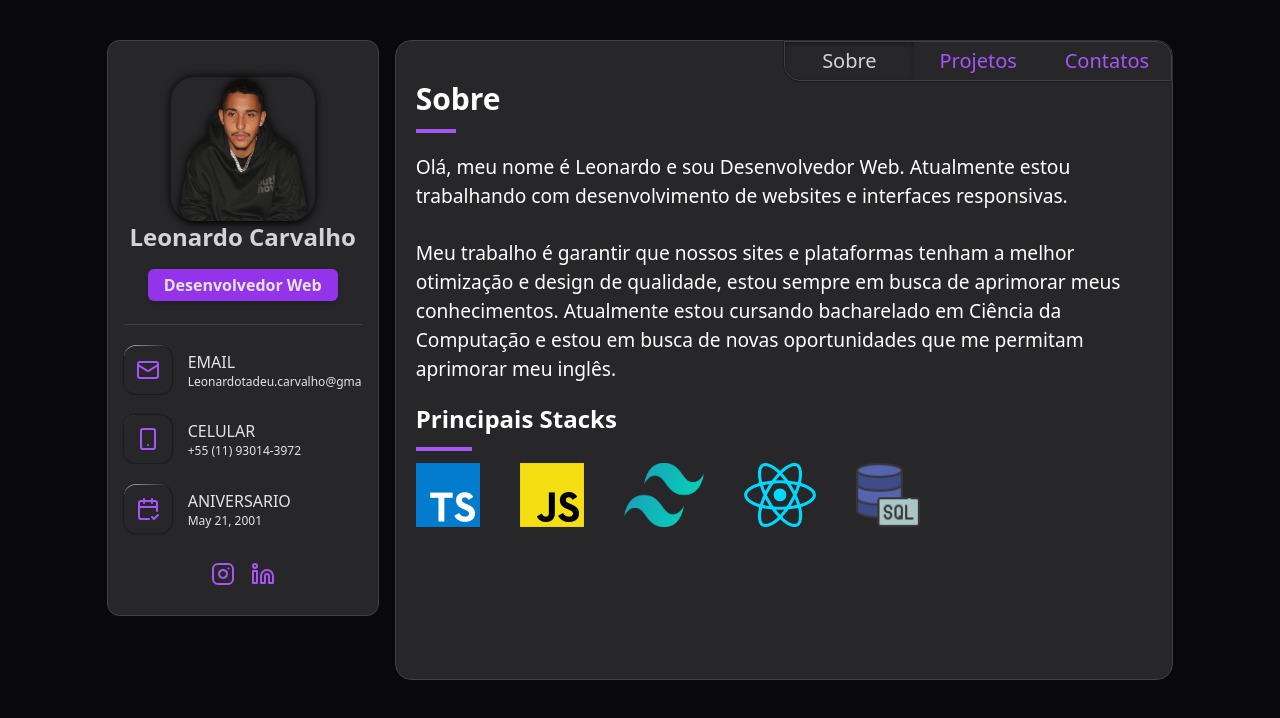
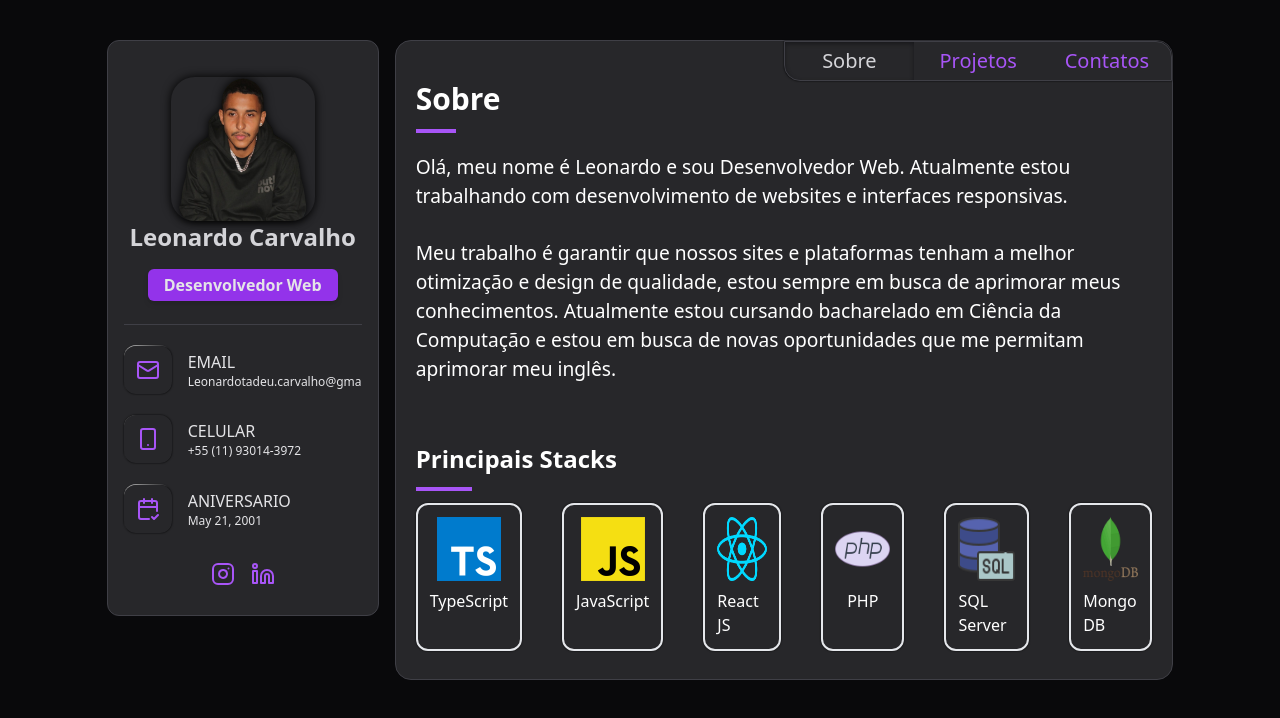
Before and after one commit to leonardo-tcarvalho/MyPortfolioReact, a React (Vite) app in the folder myPortfolio/: page / in a window 1280 px wide. Shown: the top 718 px of the page. Built offline with nearby package versions, Linux system fonts and the light colour scheme.

Commit message:
create: cards stacks

```diff
--- a/myPortfolio/src/pages/About.jsx
+++ b/myPortfolio/src/pages/About.jsx
@@ -1,9 +1,10 @@
 import { Link } from "react-router-dom"
 import IconTS from "../images/IconTS.png"
 import IconJS from "../images/IconJS.png"
-import IconTailWind from "../images/IconTailWind.png"
+import IconPHP from "../images/IconPHP.png"
 import IconSQL from "../images/IconSQL.png"
 import IconReactJS from "../images/IconReactJS.png"
+import IconMongoDB from "../images/IconMongoDB.png"
 import "../index.css"
 
 export function About() {
@@ -34,17 +35,36 @@ export function About() {
                     <h1 className="text-white text-3xl font-semibold">Sobre</h1>
                     <span className="w-10 h-1 bg-purple-500"></span>
                 </div>
-                <div className="w-full h-[90rem] p-5">
+                <div className="flex flex-col w-full gap-10 p-5">
                     <p className="text-white text-[1.2em]">Olá, meu nome é Leonardo e sou Desenvolvedor Web. Atualmente estou trabalhando com desenvolvimento de websites e interfaces responsivas. <br/> <br/> Meu trabalho é garantir que nossos sites e plataformas tenham a melhor otimização e design de qualidade, estou sempre em busca de aprimorar meus conhecimentos. Atualmente estou cursando bacharelado em Ciência da Computação e estou em busca de novas oportunidades que me permitam aprimorar meu inglês.</p>
                     <div className="flex flex-col w-full gap-3 mt-5">
                         <h1 className="text-white text-2xl font-semibold">Principais Stacks</h1>
                         <span className="w-14 h-1 bg-purple-500"></span>
-                        <div className="flex justify-start gap-10">
-                            <img src={IconTS} alt="TypeScript" className="w-16 h-16 hover:scale-125 duration-300 hover:duration-300"/>
-                            <img src={IconJS} alt="" className="w-16 h-16"/>
-                            <img src={IconTailWind} alt="" className="w-20 h-16"/>
-                            <img src={IconReactJS} alt="" className="w-18 h-16"/>
-                            <img src={IconSQL} alt="" className="w-16 h-16"/>
+                        <div className="flex justify-center gap-10">
+                            <div className="flex flex-col items-center border-2 rounded-xl p-3 duration-300 shadow-5 gap-2 hover:duration-300 hover:scale-125 hover:shadow-10">
+                                <img src={IconTS} alt="TypeScript" className="w-16 h-16"/>
+                                <p className="text-white">TypeScript</p>
+                            </div>
+                            <div className="flex flex-col items-center border-2 rounded-xl p-3 duration-300 shadow-5 gap-2 hover:duration-300 hover:scale-125 hover:shadow-10">
+                                <img src={IconJS} alt="" className="w-16 h-16"/>
+                                <p className="text-white">JavaScript</p>
+                            </div>
+                            <div className="flex flex-col items-center border-2 rounded-xl p-3 duration-300 shadow-5 gap-2 hover:duration-300 hover:scale-125 hover:shadow-10">
+                                <img src={IconReactJS} alt="" className="w-18 h-16"/>
+                                <p className="text-white">React JS</p>
+                            </div>
+                            <div className="flex flex-col items-center border-2 rounded-xl p-3 duration-300 shadow-5 gap-2 hover:duration-300 hover:scale-125 hover:shadow-10">
+                                <img src={IconPHP} alt="" className="w-20 h-16"/>
+                                <p className="text-white">PHP</p>
+                            </div>
+                            <div className="flex flex-col items-center border-2 rounded-xl p-3 duration-300 shadow-5 gap-2 hover:duration-300 hover:scale-125 hover:shadow-10">
+                                <img src={IconSQL} alt="" className="w-16 h-16"/>
+                                <p className="text-white">SQL Server</p>
+                            </div>
+                            <div className="flex flex-col items-center border-2 rounded-xl p-3 duration-300 shadow-5 gap-2 hover:duration-300 hover:scale-125 hover:shadow-10">
+                                <img src={IconMongoDB} alt="" className="w-16 h-16"/>
+                                <p className="text-white">Mongo DB</p>
+                            </div>
                         </div>
                     </div>
                 </div>
```
